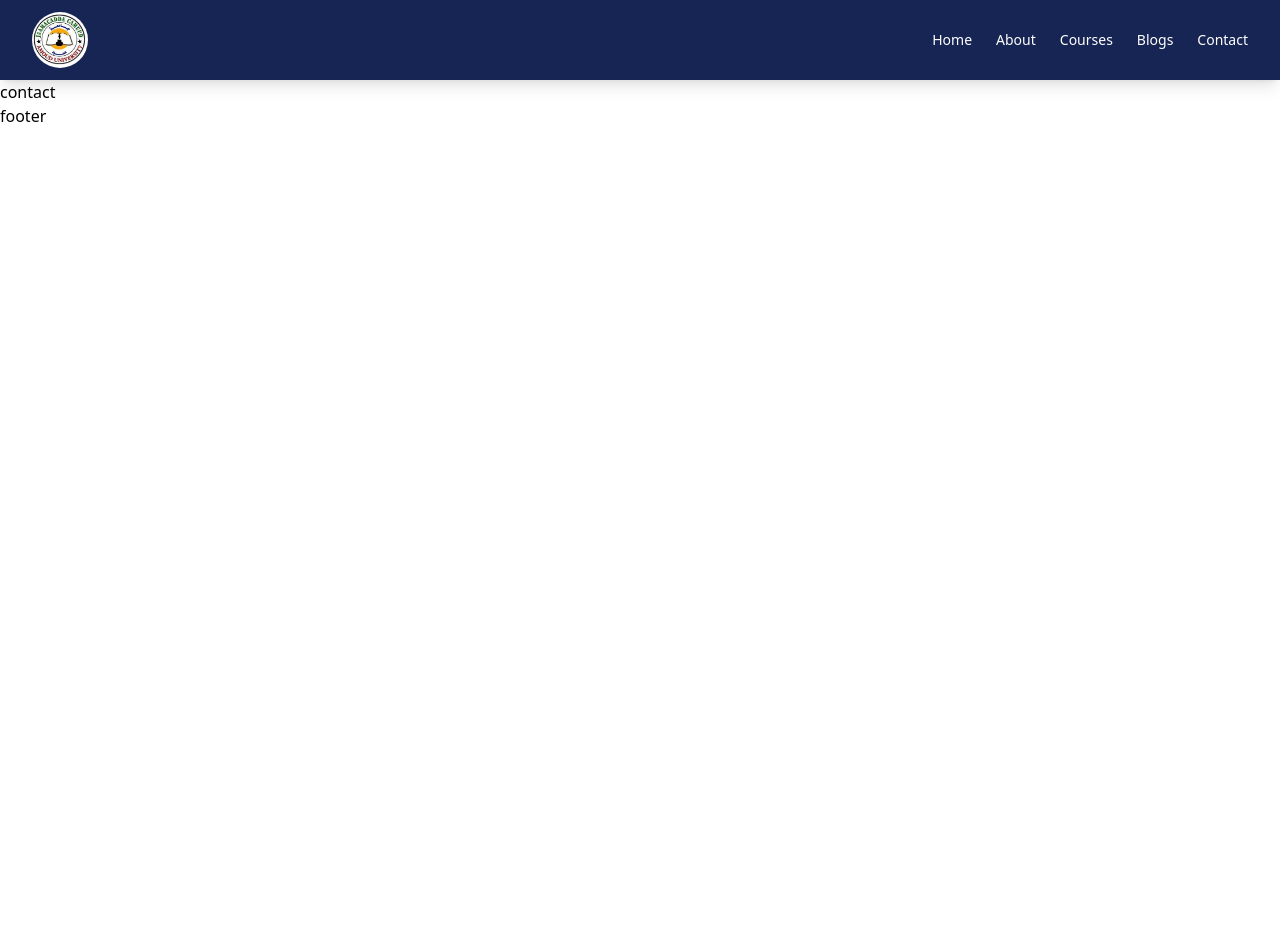
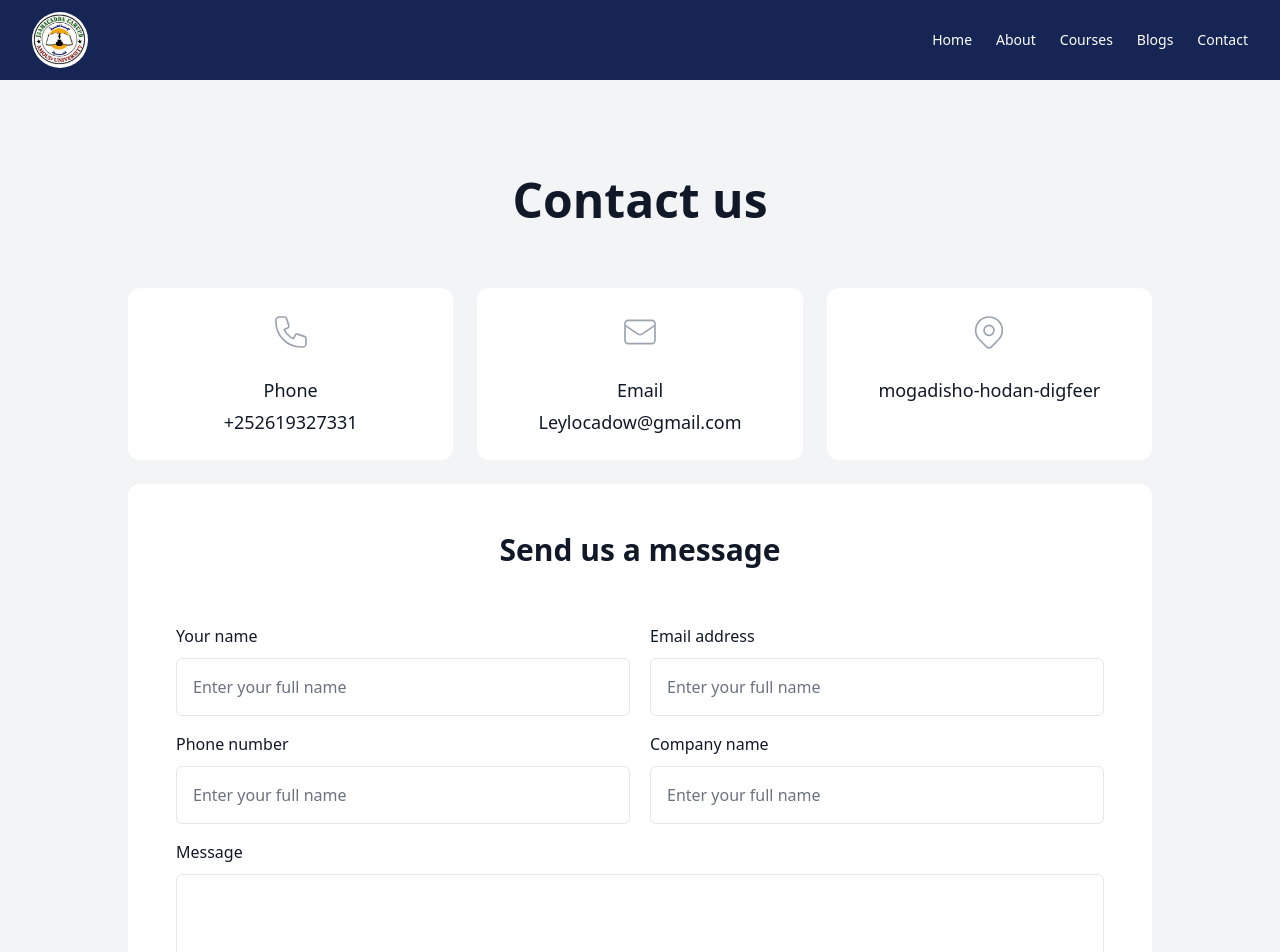
Before and after one commit to Laylaminey252/University, a React (Vite) app: page /contact in a window 1280 px wide. Shown: the top 952 px of the page. Before the commit the page ends 800 px from the top, so only its background shows below. Built offline with nearby package versions, Linux system fonts and the light colour scheme; no server answers.

Commit message:
fiver commited.

```diff
--- a/src/pages/About.jsx
+++ b/src/pages/About.jsx
@@ -3,11 +3,34 @@ import aboutImg from '../assets/about-img.avif';
 
 const About = () => {
   return (
-   <div>
-    <h1>
-      About Amuud University
-    </h1>
-   </div>
+    <section class="overflow-hidden bg-gray-50 md:pt-0 ">
+      <div class="px-4 mx-auto sm:px-6 lg:px-8 max-w-7xl">
+        <div class="grid items-center grid-cols-1 md:grid-cols-2">
+          <div>
+            <h2 class="text-3xl font-bold leading-tight text-black sm:text-4xl lg:text-5xl">
+              Welcome to <br class="block sm:hidden" />Amuud University
+            </h2>
+            <p class="max-w-lg mt-3 text-xl leading-relaxed text-gray-600 md:mt-8">
+              Amuud University is a premier institution committed to academic excellence and innovative research. Our vibrant community fosters growth and success.
+            </p>
+
+            <p class="mt-4 text-xl text-gray-600 md:mt-8">
+              <span class="relative inline-block">
+                <span class="absolute inline-block w-full bottom-0.5 h-2 bg-yellow-300"></span>
+                <span class="relative"> Have a question? </span>
+              </span>
+              <br class="block sm:hidden" />Contact us on <a href="#" title="" class="transition-all duration-200 text-sky-500 hover:text-sky-600 hover:underline">Twitter</a>
+            </p>
+          </div>
+
+          <div class="relative">
+            <img class="absolute inset-x-0 bottom-0 -mb-48 -translate-x-1/2 left-1/2" src="https://cdn.rareblocks.xyz/collection/celebration/images/team/1/blob-shape.svg" alt="" />
+
+            <img class="relative w-full xl:max-w-lg xl:mx-auto 2xl:origin-bottom 2xl:scale-110" src="https://cdn.rareblocks.xyz/collection/celebration/images/team/1/business-woman.png" alt="" />
+          </div>
+        </div>
+      </div>
+    </section>
   );
 };
 
--- a/src/pages/Contact.jsx
+++ b/src/pages/Contact.jsx
@@ -3,11 +3,104 @@ import React, { useState } from 'react';
 const Contact = () => {
 
     return (
-    <div>
-        <h1>
-            contact
-        </h1>
-    </div>
+      <section class="py-10 bg-gray-100 sm:py-16 lg:py-24">
+      <div class="px-4 mx-auto sm:px-6 lg:px-8 max-w-7xl">
+          <div class="max-w-2xl mx-auto text-center">
+              <h2 class="text-3xl font-bold leading-tight text-gray-900 sm:text-4xl lg:text-5xl">Contact us</h2>
+
+          </div>
+
+          <div class="max-w-5xl mx-auto mt-12 sm:mt-16">
+              <div class="grid grid-cols-1 gap-6 px-8 text-center md:px-0 md:grid-cols-3">
+                  <div class="overflow-hidden bg-white rounded-xl">
+                      <div class="p-6">
+                          <svg class="flex-shrink-0 w-10 h-10 mx-auto text-gray-400" xmlns="http://www.w3.org/2000/svg" fill="none" viewBox="0 0 24 24" stroke="currentColor">
+                              <path
+                                  stroke-linecap="round"
+                                  stroke-linejoin="round"
+                                  stroke-width="1"
+                                  d="M3 5a2 2 0 012-2h3.28a1 1 0 01.948.684l1.498 4.493a1 1 0 01-.502 1.21l-2.257 1.13a11.042 11.042 0 005.516 5.516l1.13-2.257a1 1 0 011.21-.502l4.493 1.498a1 1 0 01.684.949V19a2 2 0 01-2 2h-1C9.716 21 3 14.284 3 6V5z"
+                              />
+                          </svg>
+                          <p class="mt-6 text-lg font-medium text-gray-900">Phone</p>
+                          <p class="mt-1 text-lg font-medium text-gray-900">+252619327331</p>
+                      </div>
+                  </div>
+
+                  <div class="overflow-hidden bg-white rounded-xl">
+                      <div class="p-6">
+                          <svg class="flex-shrink-0 w-10 h-10 mx-auto text-gray-400" xmlns="http://www.w3.org/2000/svg" fill="none" viewBox="0 0 24 24" stroke="currentColor">
+                              <path stroke-linecap="round" stroke-linejoin="round" stroke-width="1" d="M3 8l7.89 5.26a2 2 0 002.22 0L21 8M5 19h14a2 2 0 002-2V7a2 2 0 00-2-2H5a2 2 0 00-2 2v10a2 2 0 002 2z" />
+                          </svg>
+                          <p class="mt-6 text-lg font-medium text-gray-900">Email</p>
+                          <p class="mt-1 text-lg font-medium text-gray-900"> <a href="#">Leylocadow@gmail.com</a></p>
+                      </div>
+                  </div>
+
+                  <div class="overflow-hidden bg-white rounded-xl">
+                      <div class="p-6">
+                          <svg class="flex-shrink-0 w-10 h-10 mx-auto text-gray-400" xmlns="http://www.w3.org/2000/svg" fill="none" viewBox="0 0 24 24" stroke="currentColor">
+                              <path stroke-linecap="round" stroke-linejoin="round" stroke-width="1" d="M17.657 16.657L13.414 20.9a1.998 1.998 0 01-2.827 0l-4.244-4.243a8 8 0 1111.314 0z" />
+                              <path stroke-linecap="round" stroke-linejoin="round" stroke-width="1" d="M15 11a3 3 0 11-6 0 3 3 0 016 0z" />
+                          </svg>
+                          <p class="mt-6 text-lg font-medium leading-relaxed text-gray-900">mogadisho-hodan-digfeer</p>
+                      </div>
+                  </div>
+              </div>
+
+              <div class="mt-6 overflow-hidden bg-white rounded-xl">
+                  <div class="px-6 py-12 sm:p-12">
+                      <h3 class="text-3xl font-semibold text-center text-gray-900">Send us a message</h3>
+
+                      <form action="#" method="POST" class="mt-14">
+                          <div class="grid grid-cols-1 sm:grid-cols-2 gap-x-5 gap-y-4">
+                              <div>
+                                  <label for="" class="text-base font-medium text-gray-900"> Your name </label>
+                                  <div class="mt-2.5 relative">
+                                      <input type="text" name="" id="" placeholder="Enter your full name" class="block w-full px-4 py-4 text-black placeholder-gray-500 transition-all duration-200 bg-white border border-gray-200 rounded-md focus:outline-none focus:border-blue-600 caret-blue-600" />
+                                  </div>
+                              </div>
+
+                              <div>
+                                  <label for="" class="text-base font-medium text-gray-900"> Email address </label>
+                                  <div class="mt-2.5 relative">
+                                      <input type="email" name="" id="" placeholder="Enter your full name" class="block w-full px-4 py-4 text-black placeholder-gray-500 transition-all duration-200 bg-white border border-gray-200 rounded-md focus:outline-none focus:border-blue-600 caret-blue-600" />
+                                  </div>
+                              </div>
+
+                              <div>
+                                  <label for="" class="text-base font-medium text-gray-900"> Phone number </label>
+                                  <div class="mt-2.5 relative">
+                                      <input type="tel" name="" id="" placeholder="Enter your full name" class="block w-full px-4 py-4 text-black placeholder-gray-500 transition-all duration-200 bg-white border border-gray-200 rounded-md focus:outline-none focus:border-blue-600 caret-blue-600" />
+                                  </div>
+                              </div>
+
+                              <div>
+                                  <label for="" class="text-base font-medium text-gray-900"> Company name </label>
+                                  <div class="mt-2.5 relative">
+                                      <input type="text" name="" id="" placeholder="Enter your full name" class="block w-full px-4 py-4 text-black placeholder-gray-500 transition-all duration-200 bg-white border border-gray-200 rounded-md focus:outline-none focus:border-blue-600 caret-blue-600" />
+                                  </div>
+                              </div>
+
+                              <div class="sm:col-span-2">
+                                  <label for="" class="text-base font-medium text-gray-900"> Message </label>
+                                  <div class="mt-2.5 relative">
+                                      <textarea name="" id="" placeholder="" class="block w-full px-4 py-4 text-black placeholder-gray-500 transition-all duration-200 bg-white border border-gray-200 rounded-md resize-y focus:outline-none focus:border-blue-600 caret-blue-600" rows="4"></textarea>
+                                  </div>
+                              </div>
+
+                              <div class="sm:col-span-2">
+                                  <button type="submit" class="inline-flex items-center justify-center w-full px-4 py-4 mt-2 text-base font-semibold text-white transition-all duration-200 bg-blue-600 border border-transparent rounded-md focus:outline-none hover:bg-blue-700 focus:bg-blue-700">
+                                      Send
+                                  </button>
+                              </div>
+                          </div>
+                      </form>
+                  </div>
+              </div>
+          </div>
+      </div>
+  </section>
 
 
     )
```
